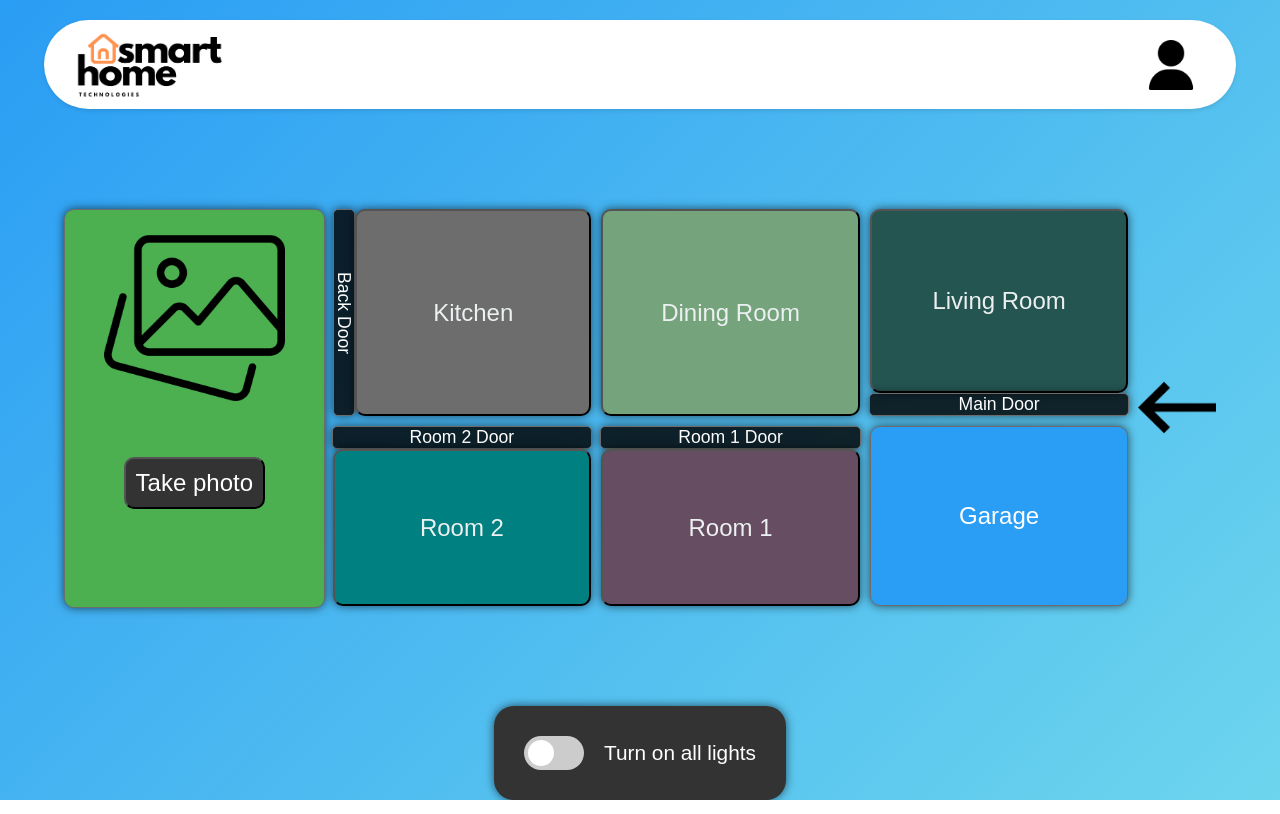
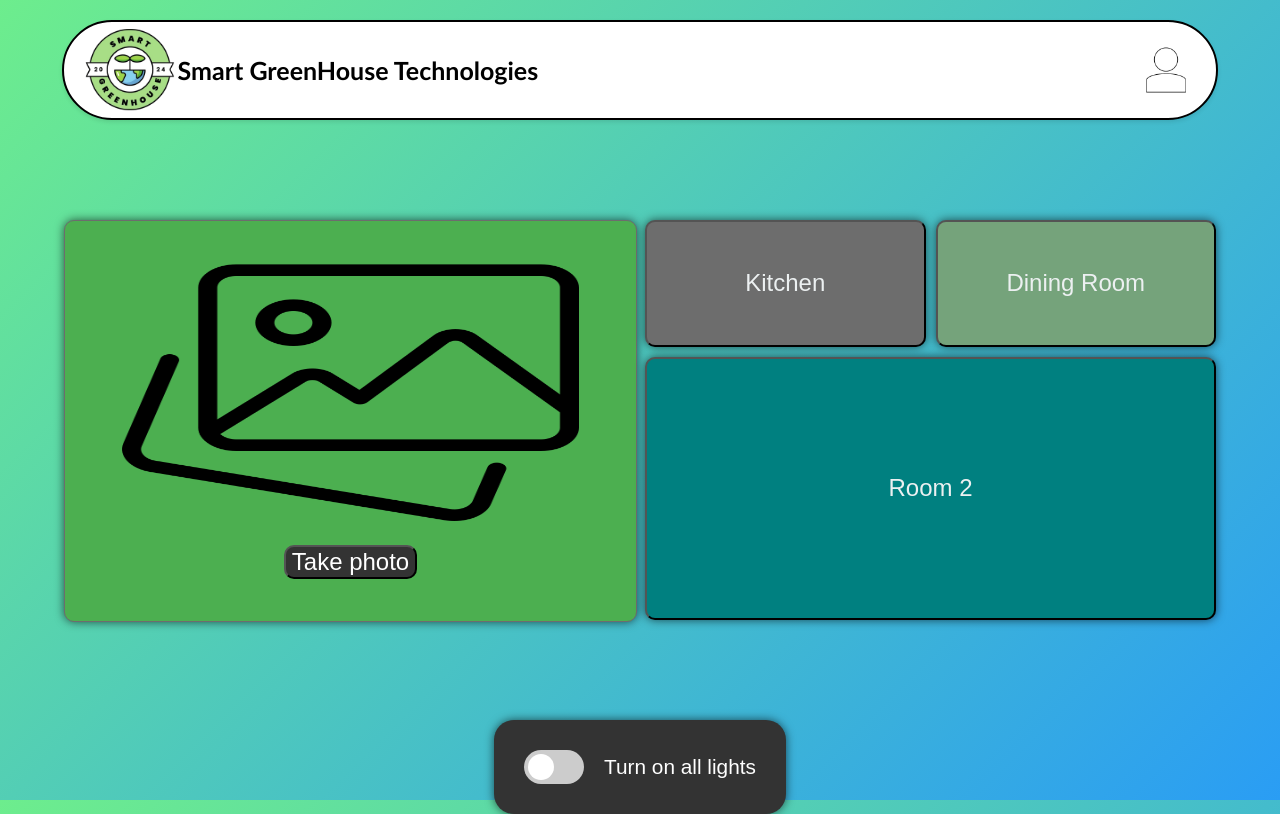
Before and after one commit to 04esteban04/custom-greenhouse-monitoring, a Flask app: page /home in a window 1280 px wide. Run offline with Flask 3, Linux system fonts and the light colour scheme; the visitor is signed in with stand-in values (Sample User, id 1).

Commit message:
Change login and home page styles

```diff
--- a/app/static/css/styles.css
+++ b/app/static/css/styles.css
@@ -6,12 +6,23 @@ body {
     justify-content: center;
     align-items: center;
     height: 100vh;
-    background: linear-gradient(135deg, #2a9df4, #6dd5ed);
     font-family: 'Arial', sans-serif;
+    background: linear-gradient(135deg, #6ded8d, #2a9df4);
 }
 
 
-/* Login styles */
+/* Login page styles */
+
+#root{
+    width: 100%;
+    height: 100%;
+}
+
+#login-mainContainer{
+    background: linear-gradient(135deg, #2a9df4, #6ded8d);
+    width: 100dvw;
+    height: 100dvh;
+}
 
 .login-container {
     display: flex;
@@ -25,14 +36,20 @@ body {
     border-radius: 15px;
     padding: 40px;
     box-shadow: 0 10px 20px rgba(0, 0, 0, 0.2);
-    width: 300px;
+    width: 50dvw;
+    min-width: 200px;
+    max-width: 300px;
     text-align: center;
 }
 
 .logo{
     margin-bottom: 50px;
-    width: 300px;
-    height: 150px;
+    width: 80%;
+    height: 80%;
+    min-width: 200px;
+    max-width: 250px;
+    min-height: 200px;
+    max-height: 250px;
 }
 
 .input-group {
@@ -98,137 +115,58 @@ body {
 }
 
 
-/* Home styles */
+/* Home page styles */
 
 .home-container {
     display: flex;
     flex-direction: column;
     align-items: center;
-    height: 100vh;
-    width: 90vw;
+    width: 90%;
+    margin: auto;
 }
-
-.grid-container {
-    display: grid;
-    grid-template-columns: repeat(4, 1fr) 0.3fr;
-    grid-gap: 10px;
-    margin-top: 100px;
-    width: 100%;
-    max-width: 1500px;
-    height: 100%;
-    max-height: 400px;
-}
-
-.garage{
-    grid-column: 4/5;
-    grid-row: 2/3;
-
-    display: flex;
-    justify-content: center;
-    align-items: center;
-
-    background-color: #2a9df4;
-    color: white;
-    font-size: 1.5em;
-    text-align: center;
-    border-radius: 10px;
-    border: 1px solid #6d6d6d;
-    box-shadow: 0 0 10px rgba(0, 0, 0, 0.616);
-}
-
-.door {
-    width: 100%;
-    text-align: center;
-    font-size: 1.1em;
-
-    border-radius: 5px;
-    border: 1px solid #6d6d6d;
-    box-shadow: 0 0 10px rgba(0, 0, 0, 0.616);
-    transition: background-color 0.5s ease, color 0.5s ease, box-shadow 0.5s ease;
-}
-
-.door.off {
-    background-color: rgba(0, 0, 0, 0.822);
-    color: white;
-}
-
-.door.on {
-    background: linear-gradient(#00000050, 10%, rgba(255, 255, 255, 0.705));
-    color: rgba(0, 0, 0, 0.74);
-    box-shadow: 0 0 10px rgb(255, 255, 255);
-}
-
-.flexContainer{
-    display: flex;
-    align-items: center;
-    justify-content: center;
-}
-
-.mainDoorContainer {
-    grid-column: 4/5;
-    grid-row: 1/2;
-    flex-direction: column;
-}
-
-.room1-container {
-    grid-column: 3/4;
-    grid-row: 2/3;
-    flex-direction: column-reverse;
-}
-
-.room2-container {
-    grid-column: 2/3;
-    grid-row: 2/3;
-    flex-direction: column-reverse;
-}
-
-.kitchenContainer {
-    grid-column: 2/3;
-    grid-row: 1/2;
-    display: flex;
-    flex-direction: row;
-}
-
-.backDoor {
-    width: 8%;
-
-    writing-mode: vertical-rl;
-    white-space: nowrap;
-}
-
-.arrowContainer {
-    grid-column: 5/6;
-    grid-row: 1/3;
-}
-
-.arrow {
-    width: 100%;
-}
-
 
 /* Navbar styles */
 
 .navbar {
-    width: 100%;
     display: flex;
     justify-content: space-between;
-    align-items: center;
     background-color: white;
-    padding: 10px 20px;
+    width: 90dvw;
+    min-width: 900px;
+    max-width: 1300px;
+    height: 6em;
     box-shadow: 0 2px 4px rgba(0, 0, 0, 0.1);
     border-radius: 100px;
+    border: 2px solid #000000;
     margin-top: 20px;
 }
 
-.navbar-logo {
+.navbar-logoContainer{
+    display: flex;
+    justify-content: center;
+    align-items: center;
     cursor: pointer;
-    width: 150px;
-    margin-left: 10px;
+    padding-left: 1.1em;
     transition: scale 0.3s ease-in-out;
 }
 
-.navbar-logo:hover {
+.navbar-logoContainer:hover {
     scale: 1.1;
+}
+
+.navbar-logo {
+    display: flex;
+    justify-content: center;
+    align-items: center;
+    width: 6em;
+    height: 6em;
+    padding-top: 6px;
+}
+
+.navbar-message{
+    text-align: center;
+    font-family: "Gill Sans", sans-serif;
+    font-size: 25px;
 }
 
 .user-menu {
@@ -239,9 +177,9 @@ body {
 }
 
 .user-icon {
-    margin-right: 20px;
-    width: 50px;
-    height: 50px;
+    margin-right: 10px;
+    width: 5em;
+    height: 5em;
     transition: scale 0.3s ease-in-out;
 }
 
@@ -283,51 +221,28 @@ body {
     display: none;
 }
 
+/* Grid container styles */
 
-/* Camera styles */
+.grid-container {
+    display: grid;
+    grid-template-columns: repeat(4, 1fr);
+    grid-template-rows: repeat(3, 1fr);
+    grid-gap: 10px;
+    margin-top: 100px;
 
-.camera-container {
-    grid-column: 1/2;
-    grid-row: 1/3;
-
-    background-color: #4CAF50;
-    text-align: center;
-    font-size: 1.5em;
-    border-radius: 10px;
-    border: 1px solid #6d6d6d;
-    box-shadow: 0 0 10px rgba(0, 0, 0, 0.616);
-
-    width: 100%;
-    height: 100%;
-    max-height: 500px;
-    max-width: max-content;
+    width: 90dvw;
+    min-width: 800px;
+    max-width: 1200px;
+    height: 50dvh;
+    min-height: 300px;
+    max-height: 400px;
 }
 
-.take-photo{
-    color: white;
-    font-size: 1em;
-    background-color: #333;
-
-    margin-top: 40px;
-    margin-bottom: 20px;
-    padding: 10px;
-    border-radius: 10px;
-
-    cursor: pointer;
-    transition: background-color 0.3s ease;
+.flexContainer{
+    display: flex;
+    align-items: center;
+    justify-content: center;
 }
-
-.take-photo:hover {
-    background-color: #5c5c5c;
-}
-
-.photo-logo{
-    width: 70%;
-    height: 70%;
-    margin: 10px;
-    border-radius: 10px;
-}
-
 
 /* Button styles */
 
@@ -343,20 +258,20 @@ body {
     cursor: pointer;
 }
 
-.livingRoom {
-    background-color: #255551;
-    grid-column: 4/5;
+.kitchen{
+    background-color: #6d6d6d;
+    grid-column: 3/4;
     grid-row: 1/2;
 }
 
-.livingRoom:hover {
-    background-color: #46a098
+.kitchen:hover {
+    background-color: #808080;
 }
 
 .diningRoom {
     background-color: #75a37b;
     color: #333;
-    grid-column: 3/4;
+    grid-column: 4/5;
     grid-row: 1/2;
 }
 
@@ -364,30 +279,11 @@ body {
     background-color: #A4C2A8;
 }
 
-.kitchen{
-    background-color: #6d6d6d;
-    grid-column: 2/3;
-    grid-row: 1/2;
-}
-
-.kitchen:hover {
-    background-color: #808080;
-}
-
-.room1{
-    background-color: #664d61;
-    grid-column: 3/4;
-    grid-row: 2/3;
-}
-
-.room1:hover {
-    background-color: #8E6C88;
-}
 
 .room2{
     background-color: teal;
-    grid-column: 2/3;
-    grid-row: 2/3;
+    grid-column: 3/5;
+    grid-row: 2/4;
 }
 
 .room2:hover {
@@ -416,6 +312,53 @@ body {
     100% {
         opacity: 1;
     }
+}
+
+/* Camera styles */
+
+.camera-container {
+    grid-column: 1/3;
+    grid-row: 1/4;
+
+    flex-direction: column;
+
+    background-color: #4CAF50;
+    text-align: center;
+    border-radius: 10px;
+    border: 1px solid #6d6d6d;
+    box-shadow: 0 0 10px rgba(0, 0, 0, 0.616);
+
+    width: 100%;
+    height: 100%;
+}
+
+.photo-logo{
+    width: 80%;
+    min-width: 50%;
+    max-width: 80%;
+
+    height: 70%;
+    min-height: 50%;
+    max-height: 70%;
+
+    margin-top: 20px;
+    border-radius: 10px;
+}
+
+.take-photo{
+    color: white;
+    font-size: 1.5em;
+    background-color: #333;
+
+    margin: 20px;
+    border-radius: 10px;
+
+    cursor: pointer;
+    transition: background-color 0.3s ease;
+}
+
+.take-photo:hover {
+    background-color: #5c5c5c;
 }
 
 
--- a/app/templates/components/cameraContainer.html
+++ b/app/templates/components/cameraContainer.html
@@ -1,15 +1,12 @@
-<div class="camera-container">
-    <div>
+<div class="flex-container camera-container">
     <img
         src="{{ photoUrl if photoUrl else url_for('static', filename='images/picture.png') }}"
         alt="Captured"
         class="photo-logo"
         onerror="this.src=onErrorImage"
     />
-    </div>
-    <div>
+
     <button type="button" class="take-photo" onclick="takePhoto()">
         Take photo
     </button>
 </div>
-</div>
--- a/app/templates/components/navbar.html
+++ b/app/templates/components/navbar.html
@@ -1,10 +1,17 @@
 <nav class="navbar">
-    <img
-        src="{{ url_for('static', filename='images/SmartHome-logo.png') }}"
-        alt="Smart Home Logo"
-        class="navbar-logo"
-        onclick="location.reload();"
-    />
+    <div class="navbar-logoContainer">
+        <img
+            src="{{ url_for('static', filename='images/SmartGreenhouse-logo.png') }}"
+            alt="Smart GreenHouse Logo"
+            class="navbar-logo"
+            onclick="location.reload();"
+        />
+
+        <h1 class="navbar-message">
+            Smart GreenHouse Technologies
+        </h1>
+    </div>
+
     <div class="user-menu">
         <img
             src="{{ url_for('static', filename='images/user-icon.png') }}"
--- a/app/templates/home.html
+++ b/app/templates/home.html
@@ -1,6 +1,6 @@
 {% extends "index.html" %}
 
-{% block title %}Home - Smart Home{% endblock %}
+{% block title %}Home - Smart GreenHouse{% endblock %}
 
 {% block content %}
 <div class="home-container">
@@ -13,43 +13,18 @@
             {% include 'components/cameraContainer.html' %}
         {% endwith %}
 
-        <div class='mainDoorContainer flexContainer'>
-            {% with room="livingRoom", label="Living Room", state=lightStates.livingRoom %}
-                {% include 'components/lightButton.html' %}
-            {% endwith %}
-            <div id="mainDoor" class="door {{ 'on' if doorStates.mainDoor else 'off' }}">Main Door</div>
-        </div>
-
         {% with room="diningRoom", label="Dining Room", state=lightStates.diningRoom %}
             {% include 'components/lightButton.html' %}
         {% endwith %}
 
-        <div class='kitchenContainer'>
-            <div id="backDoor" class="door backDoor flexContainer {{ 'on' if doorStates.backDoor else 'off' }}">Back Door</div>
-            {% with room="kitchen", label="Kitchen", state=lightStates.kitchen %}
+        {% with room="kitchen", label="Kitchen", state=lightStates.kitchen %}
+            {% include 'components/lightButton.html' %}
+        {% endwith %}
+
+        {% with room="room2", label="Room 2", state=lightStates.room2 %}
                 {% include 'components/lightButton.html' %}
             {% endwith %}
-        </div>
 
-        <div class='room1-container flexContainer'>
-            {% with room="room1", label="Room 1", state=lightStates.room1 %}
-                {% include 'components/lightButton.html' %}
-            {% endwith %}
-            <div id="room1Door" class="door {{ 'on' if doorStates.room1Door else 'off' }}">Room 1 Door</div>
-        </div>
-
-        <div class='room2-container flexContainer'>
-            {% with room="room2", label="Room 2", state=lightStates.room2 %}
-                {% include 'components/lightButton.html' %}
-            {% endwith %}
-            <div id="room2Door" class="door {{ 'on' if doorStates.room2Door else 'off' }}">Room 2 Door</div>
-        </div>
-
-        <div class="garage">Garage</div>
-
-        <div class="flexContainer arrowContainer">
-            <img src="{{ url_for('static', filename='images/arrow.png') }}" alt="A left arrow logo" class='arrow'/>
-        </div>
     </div>
 
     {% include 'components/toggleLights.html' %}
--- a/app/templates/index.html
+++ b/app/templates/index.html
@@ -4,7 +4,7 @@
     <meta charset="utf-8" />
     <meta name="viewport" content="width=device-width, initial-scale=1" />
     <link rel="stylesheet" href="{{ url_for('static', filename='css/styles.css') }}">
-    <title>{% block title %}Smart Home{% endblock %}</title>
+    <title>{% block title %}Smart Greenhouse{% endblock %}</title>
   </head>
 
   <body>
```
Also changed, not shown: app/templates/login.html (+5 -2 lines), app/static/images/SmartGreenhouse-logo.png (added), app/static/images/SmartHome-logo.png (deleted), app/static/images/arrow.png (deleted), app/static/images/user-icon.png. Lines whose indentation alone changed are shown as unchanged.
